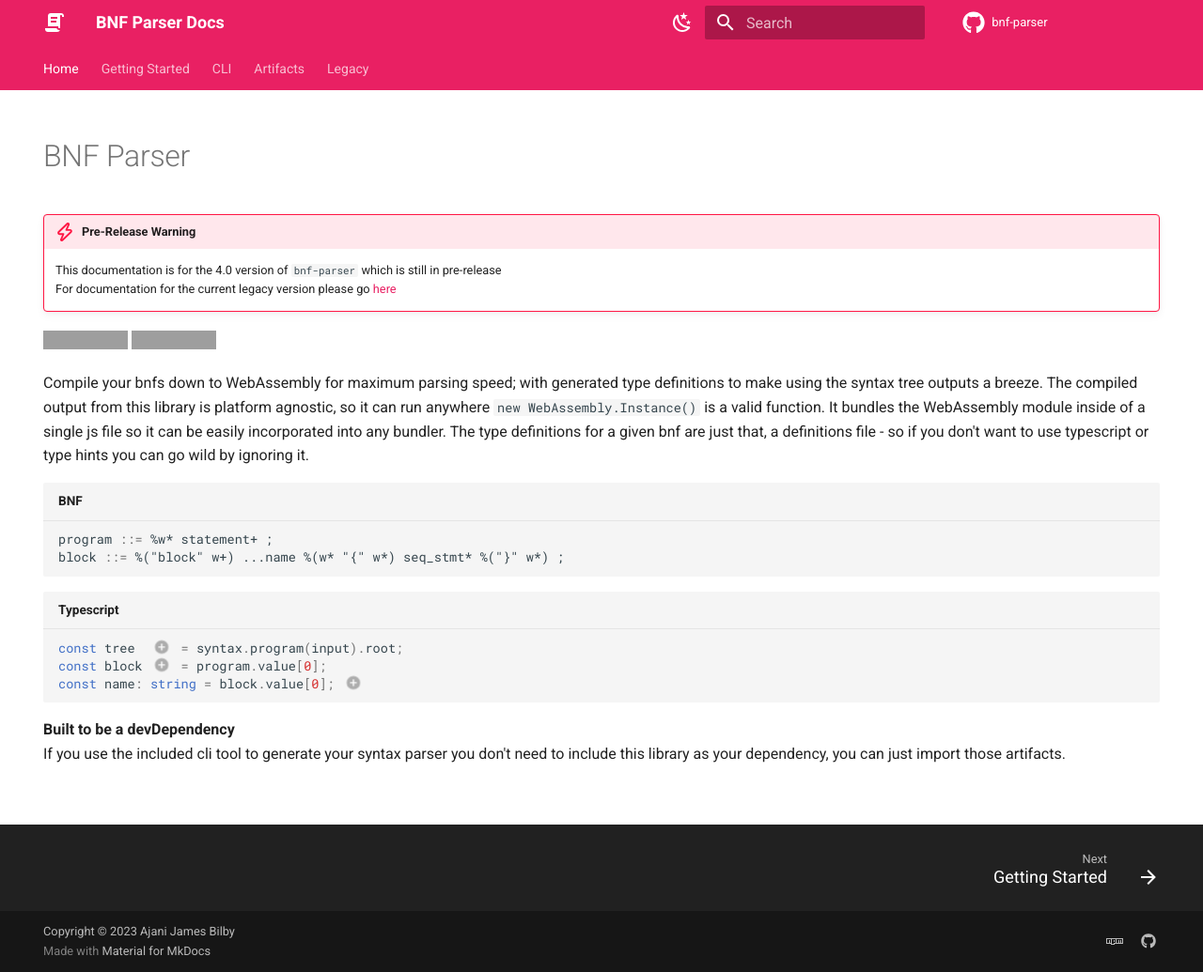
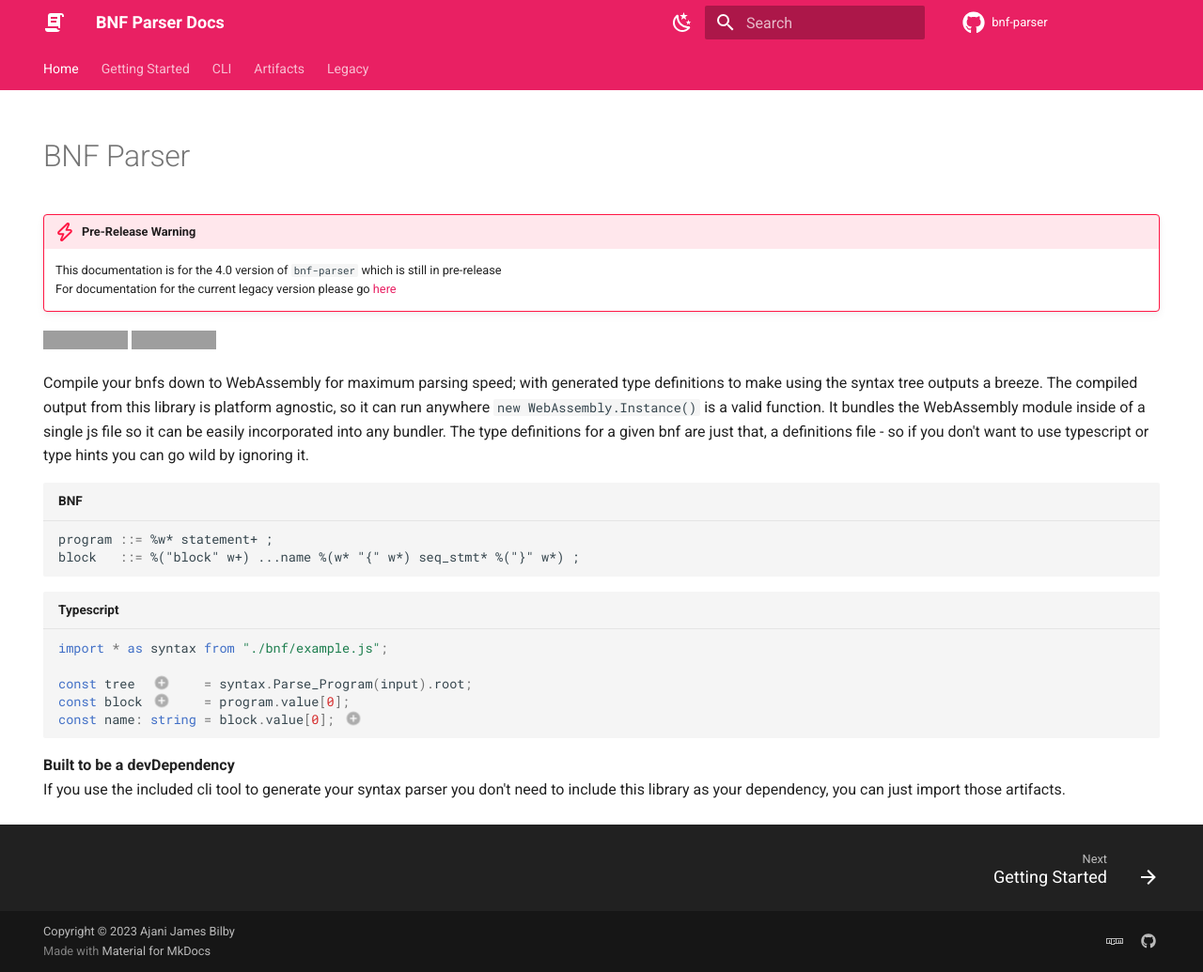
Before and after one commit to AjaniBilby/BNF-parser, an MkDocs documentation site: the page built from docs/source/index.md, in a window 1280 px wide and 1035 px high. Shown: the whole window at 94% size. Built offline with MkDocs 1.6.1 and Material for MkDocs 9.7.7, drawn with Linux system fonts in a browser that asks for light colours; comment, search, counter and statistics services are not loaded; grey boxes are pictures that could not be loaded.

Commit message:
~Updated example to match latest syntax

````diff
--- a/docs/source/index.md
+++ b/docs/source/index.md
@@ -21,11 +21,13 @@ Compile your bnfs down to WebAssembly for maximum parsing speed; with generated
 
 ```bnf title="BNF"
 program ::= %w* statement+ ;
-block ::= %("block" w+) ...name %(w* "{" w*) seq_stmt* %("}" w*) ;
+block   ::= %("block" w+) ...name %(w* "{" w*) seq_stmt* %("}" w*) ;
 ```
 ```ts title="Typescript"
-const tree  /*(1)!*/ = syntax.program(input).root;
-const block /*(2)!*/ = program.value[0];
+import * as syntax from "./bnf/example.js";
+
+const tree  /*(1)!*/    = syntax.Parse_Program(input).root;
+const block /*(2)!*/    = program.value[0];
 const name: string = block.value[0]; // (3)!
 ```
 
````
